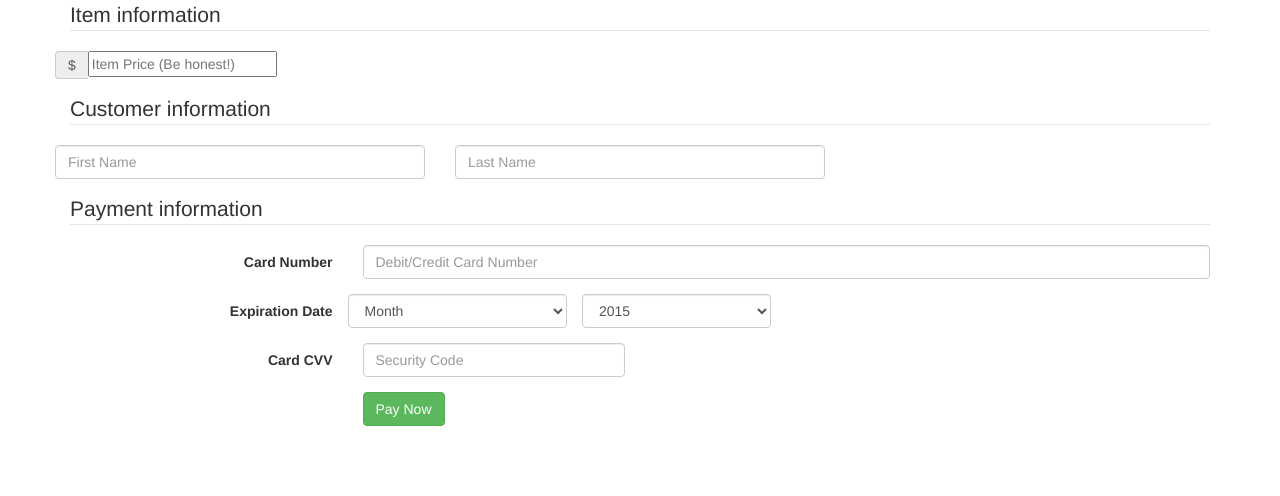
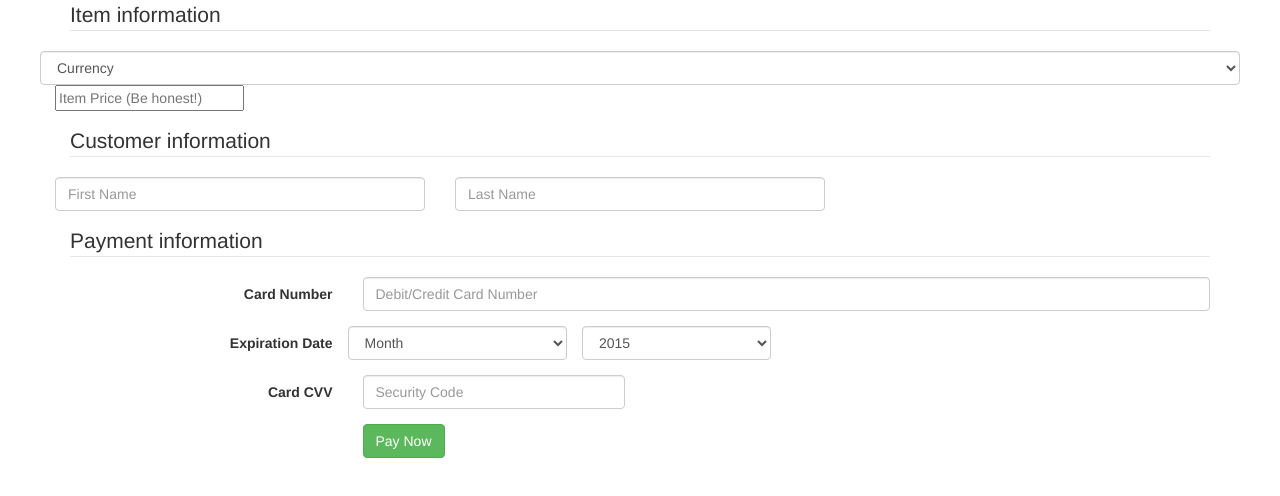
Before and after one commit to HQInterview/backend-developer-assignment, a website: page public/index.html in a window 1280 px wide. Drawn offline with nearby package versions, Linux system fonts and the light colour scheme.

Commit message:
Remove silliness with third-party money field.

```diff
--- a/public/index.html
+++ b/public/index.html
@@ -20,6 +20,17 @@
     <fieldset>
       <legend>Item information</legend>
       <div class="form-group">
+        <div class="row">
+          <select class="form-control col-sm-2" name="currency" id="currency">
+            <option>Currency</option>
+            <option value="USD">US Dollar</option>
+            <option value="EUR">Euro</option>
+            <option value="THB">Thai Baht</option>
+            <option value="HKD">Hong Kong Dollar</option>
+            <option value="SGD">Singapore Dollar</option>
+            <option value="AUD">Australian Dollar</option>
+          </select>
+        </div>
         <div class="row">
           <div class="col-xs-4">
             <input type="number" class="amount" name="item-price" placeholder="Item Price (Be honest!)"/>
@@ -104,14 +115,8 @@
 
 <!-- Include all compiled plugins (below), or include individual files as needed -->
 <script src="assets/bootstrap/dist/js/bootstrap.min.js"></script>
-<script src="money-field.js"></script>
 <script type="text/javascript">
-$(function(){
-  var options = {
-    symbol: '$'
-  };
-  $('.amount').money_field(options);
-});
+
 $( "#pay" ).click(function() {
 
   var create_payment_json = {
--- a/public/money-field.js
+++ /dev/null
@@ -1,12 +0,0 @@
-// https://github.com/stuartchaney/bootstrap3-money-field
-(function($){
-  $.fn.money_field = function(opts) {
-    var defaults = { width: null, symbol: '$' };
-    var opts     = $.extend(defaults, opts);
-    return this.each(function() {
-      if(opts.width)
-        $(this).css('width', opts.width + 'px');
-      $(this).wrap("<div class='input-group'>").before("<span class='input-group-addon'>" + opts.symbol + "</span>");
-    });
-  };
-})(jQuery);
```
